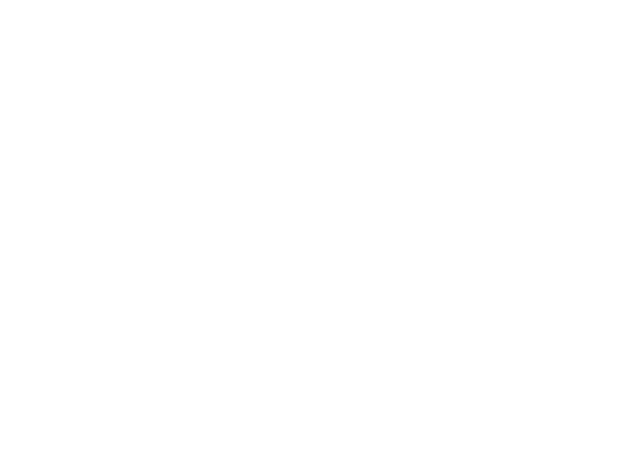
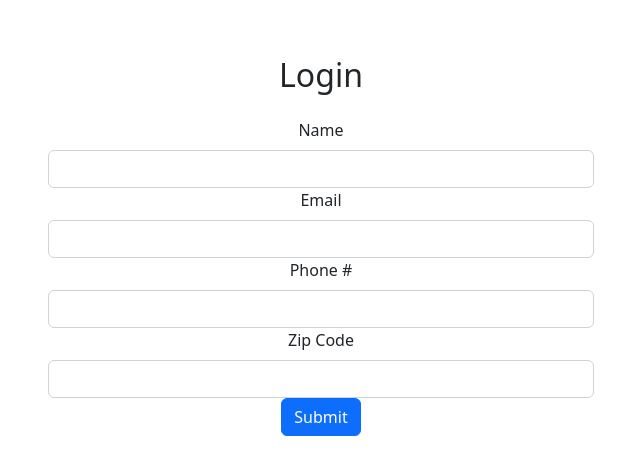
Before and after one commit to sanj6y/VolunteerHub, a React (Vite) app in the folder VolunteerHub/: page / in a window 1280 px wide. Shown: the top 474 px of the page, without its empty margins (319-959 px from the left). Built offline with nearby package versions, Linux system fonts and the light colour scheme.

Commit message:
everything

```diff
--- a/VolunteerHub/src/App.tsx
+++ b/VolunteerHub/src/App.tsx
@@ -1,14 +1,15 @@
 import { useState } from "react";
 import reactLogo from "./assets/react.svg";
 import viteLogo from "/vite.svg";
-import LoginPage from "./Components/LoginPage";
+import LoginPage from "./components/LoginPage";
 import "./App.css";
 
 function App() {
-  return;
-  <>
-    <LoginPage />
-  </>;
+  return (
+    <div className="App">
+      <LoginPage />
+    </div>
+  );
 }
 
 export default App;
--- a/VolunteerHub/src/Components/LoginPage.tsx
+++ b/VolunteerHub/src/Components/LoginPage.tsx
@@ -0,0 +1,85 @@
+// src/components/LoginPage.js
+
+import React, { ChangeEvent, FormEvent, useState } from "react";
+import { Container, Form, Button, Row, Col } from "react-bootstrap";
+import "bootstrap/dist/css/bootstrap.min.css";
+
+const LoginPage = () => {
+  const [formData, setFormData] = useState({
+    name: "",
+    email: "",
+    phone: "",
+    zipCode: "",
+  });
+
+  const handleChange = (e: ChangeEvent<HTMLInputElement>) => {
+    const { name, value } = e.target;
+    setFormData({ ...formData, [name]: value });
+  };
+
+  const handleSubmit = (e: FormEvent<HTMLFormElement>) => {
+    e.preventDefault();
+    console.log("Form data submitted:", formData);
+  };
+
+  return (
+    <Container>
+      <Row>
+        <Col md={{ span: 6, offset: 3 }}>
+          <h2 className="text-center my-4">Login</h2>
+          <Form onSubmit={handleSubmit}>
+            <Form.Group controlId="name">
+              <Form.Label>Name</Form.Label>
+              <Form.Control
+                type="text"
+                name="name"
+                value={formData.name}
+                onChange={handleChange}
+                required
+              />
+            </Form.Group>
+
+            <Form.Group controlId="email">
+              <Form.Label>Email</Form.Label>
+              <Form.Control
+                type="email"
+                name="email"
+                value={formData.email}
+                onChange={handleChange}
+                required
+              />
+            </Form.Group>
+
+            <Form.Group controlId="phone">
+              <Form.Label>Phone #</Form.Label>
+              <Form.Control
+                type="tel"
+                name="phone"
+                value={formData.phone}
+                onChange={handleChange}
+                required
+              />
+            </Form.Group>
+
+            <Form.Group controlId="zipCode">
+              <Form.Label>Zip Code</Form.Label>
+              <Form.Control
+                type="text"
+                name="zipCode"
+                value={formData.zipCode}
+                onChange={handleChange}
+                required
+              />
+            </Form.Group>
+
+            <Button variant="primary" type="submit">
+              Submit
+            </Button>
+          </Form>
+        </Col>
+      </Row>
+    </Container>
+  );
+};
+
+export default LoginPage;
--- a/package.json
+++ b/package.json
@@ -1,5 +1,6 @@
 {
   "dependencies": {
-    "bootstrap": "^5.2.3"
+    "bootstrap": "^5.2.3",
+    "react-bootstrap": "^2.7.4"
   }
 }
```
Also changed, not shown: 1 other file (tests, documents, lock files or other folders).
